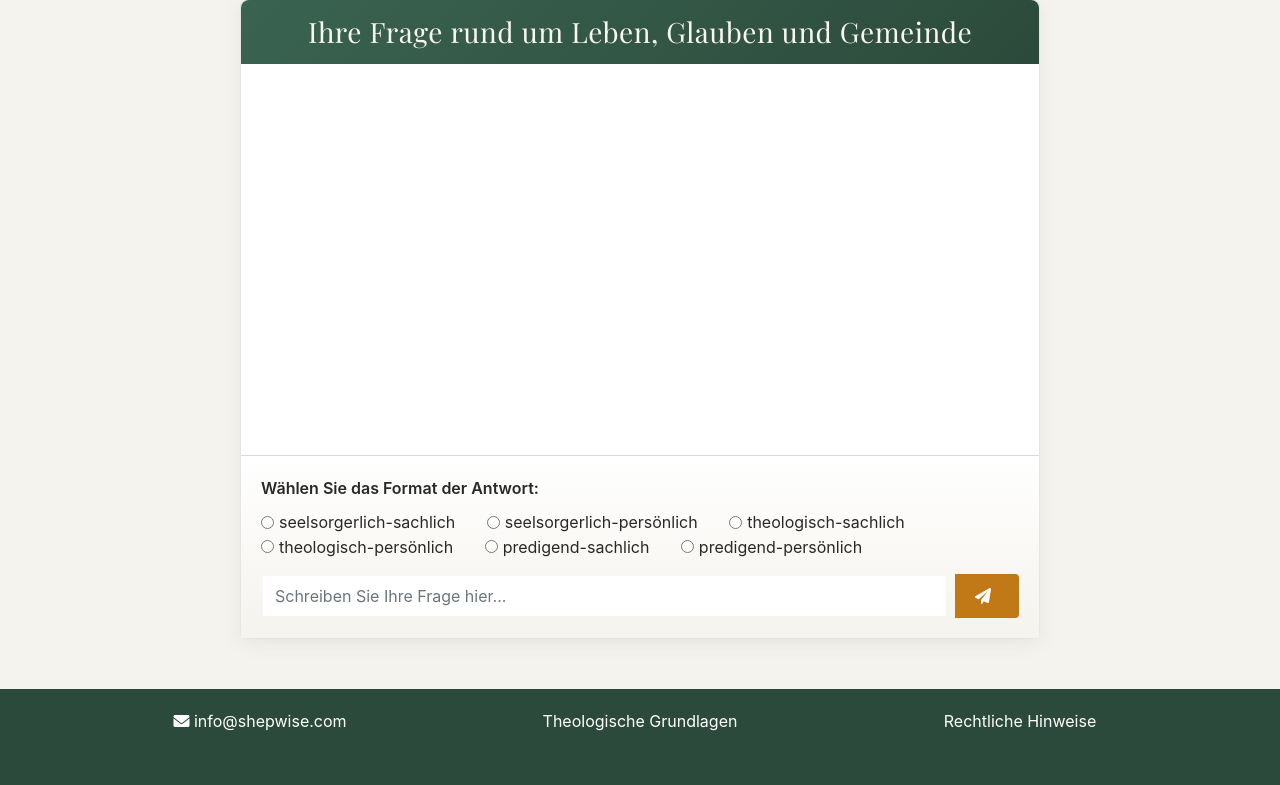
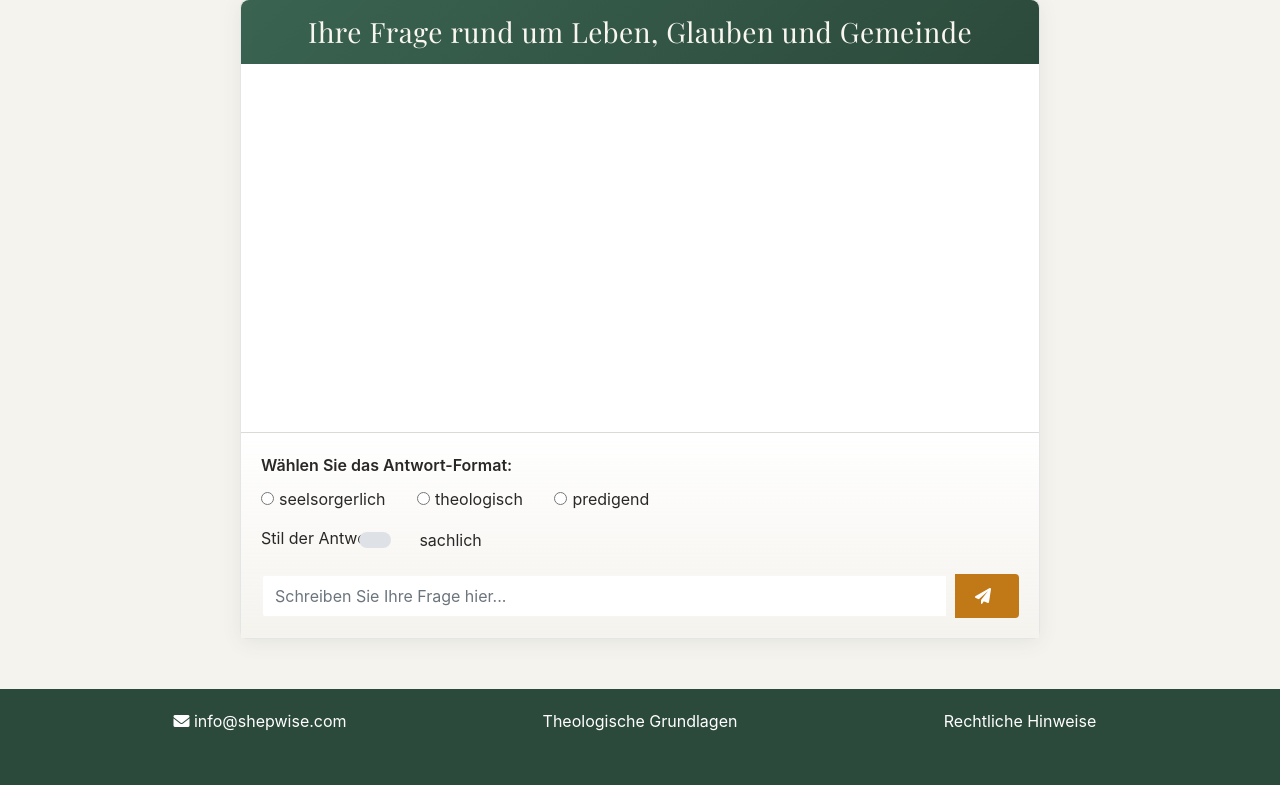
Before and after one commit to FritzSavira/ama_browser, a Flask app: page /chat in a window 1280 px wide. Shown: the part 177-962 px from the top of the page. Run offline with Flask 3, Linux system fonts and the light colour scheme; some libraries are stand-ins or nearby versions; some web fonts are replaced.

Commit message:
chat.html, main.py, prompt.py, main.js: sachlich oder persönlich kan über einen Schalter ausgewählt werden.

```diff
--- a/app/main.py
+++ b/app/main.py
@@ -547,17 +547,17 @@ def ask():
             return jsonify({'answer': 'No agent selected.'}), 400
 
         # Map the agent to the appropriate prompt
-        if agent == 'pastoral-seelsorgerlich-sachlich':
+        if agent == 'seelsorgerlich-sachlich':
             prompt_text = prompt_pastor_factual
-        elif agent == 'pastoral-seelsorgerlich-persönlich':
+        elif agent == 'seelsorgerlich-persönlich':
             prompt_text = prompt_pastor_personal
-        elif agent == 'theologisch-wissenschaftlich-sachlich':
+        elif agent == 'theologisch-sachlich':
             prompt_text = prompt_theologian_factual
-        elif agent == 'theologisch-wissenschaftlich-persönlich':
+        elif agent == 'theologisch-persönlich':
             prompt_text = prompt_theologian_personal
-        elif agent == 'predigend-erzählend-sachlich':
+        elif agent == 'predigend-sachlich':
             prompt_text = prompt_preacher_factual
-        elif agent == 'predigend-erzählend-persönlich':
+        elif agent == 'predigend-persönlich':
             prompt_text = prompt_preacher_personal
         elif agent == 'individuell-setting':
             # Dynamically load the current value
--- a/static/js/main.js
+++ b/static/js/main.js
@@ -25,6 +25,10 @@ document.addEventListener('DOMContentLoaded', () => {
         // Erfassen des ausgewählten Agenten
         const agentInput = document.querySelector('input[name="agent"]:checked');
 
+        // Erfassen des Stil-Schalters
+        const stilSwitch = document.getElementById('stilSwitch');
+        const stil = stilSwitch && stilSwitch.checked ? 'persönlich' : 'sachlich';
+
         // Überprüfen, ob eine Frage eingegeben wurde
         if (frageInput.trim() === '') {
             alert('Bitte geben Sie eine Frage ein.');
@@ -39,11 +43,16 @@ document.addEventListener('DOMContentLoaded', () => {
 
         const agentValue = agentInput.value;
 
-        // Überprüfen, ob die Frage nicht leer ist
-        if (frageInput.trim() === '') {
-            alert('Bitte geben Sie eine Frage ein.');
-            return;
+        // Finaler Prompt-String (außer bei individuell)
+        let agentFinal = agentValue;
+        if (
+            agentValue === 'seelsorgerlich' ||
+            agentValue === 'theologisch' ||
+            agentValue === 'predigend'
+        ) {
+            agentFinal = `${agentValue}-${stil}`;
         }
+        // Für individuell-setting bleibt Wert wie im Value
 
         // Lösche den bisherigen Chat-Verlauf
         chatMessages.innerHTML = '';
@@ -81,7 +90,7 @@ document.addEventListener('DOMContentLoaded', () => {
                 headers: {
                     'Content-Type': 'application/json'
                 },
-                body: JSON.stringify({ frage: frageInput, agent: agentValue })
+                body: JSON.stringify({ frage: frageInput, agent: agentFinal })
             });
 
             // Ladeintervall stoppen
--- a/templates/chat.html
+++ b/templates/chat.html
@@ -81,9 +81,7 @@
             <h3>Ihre Frage rund um Leben, Glauben und Gemeinde</h3>
         </div>
         <!-- Bereich für die Chat-Nachrichten -->
-        <div id="chatMessages" class="chat-messages d-flex flex-column">
-            <!-- Nachrichten werden hier hinzugefügt -->
-        </div>
+        <div id="chatMessages" class="chat-messages d-flex flex-column"></div>
         <!-- Download-Button zum Herunterladen der Frage und Antwort -->
         <button id="download_md" class="btn btn-secondary">
             <i class="fas fa-download"></i>
@@ -92,47 +90,40 @@
         <!-- Eingabebereich für neue Fragen -->
         <div class="chat-input">
             <form id="frageForm" class="d-flex flex-column">
-                <!-- Agenten-Auswahl -->
+                <!-- NEU: Agenten-Auswahl (reduziert auf 3 + optional individuell) -->
                 <fieldset class="form-group">
-                    <legend>Wählen Sie das Format der Antwort:</legend>
+                    <legend>Wählen Sie das Antwort-Format:</legend>
                     <div class="form-check form-check-inline">
-                        <input class="form-check-input" type="radio" name="agent" id="agent_pastoral_sachlich" value="pastoral-seelsorgerlich-sachlich" required>
-                        <label class="form-check-label" for="agent_pastoral_sachlich">seelsorgerlich-sachlich</label>
+                        <input class="form-check-input" type="radio" name="agent" id="agent_seelsorgerlich" value="seelsorgerlich" required>
+                        <label class="form-check-label" for="agent_seelsorgerlich">seelsorgerlich</label>
                     </div>
                     <div class="form-check form-check-inline">
-                        <input class="form-check-input" type="radio" name="agent" id="agent_pastoral_persönlich" value="pastoral-seelsorgerlich-persönlich" required>
-                        <label class="form-check-label" for="agent_pastoral_persönlich">seelsorgerlich-persönlich</label>
+                        <input class="form-check-input" type="radio" name="agent" id="agent_theologisch" value="theologisch">
+                        <label class="form-check-label" for="agent_theologisch">theologisch</label>
                     </div>
                     <div class="form-check form-check-inline">
-                        <input class="form-check-input" type="radio" name="agent" id="agent_theologisch_sachlich" value="theologisch-wissenschaftlich-sachlich">
-                        <label class="form-check-label" for="agent_theologisch_sachlich">theologisch-sachlich</label>
-                    </div>
-                    <div class="form-check form-check-inline">
-                        <input class="form-check-input" type="radio" name="agent" id="agent_theologisch_persönlich" value="theologisch-wissenschaftlich-persönlich">
-                        <label class="form-check-label" for="agent_theologisch_persönlich">theologisch-persönlich</label>
-                    </div>
-                    <div class="form-check form-check-inline">
-                        <input class="form-check-input" type="radio" name="agent" id="agent_predigend_sachlich" value="predigend-erzählend-sachlich">
-                        <label class="form-check-label" for="agent_predigend_sachlich">predigend-sachlich</label>
-                    </div>
-                    <div class="form-check form-check-inline">
-                        <input class="form-check-input" type="radio" name="agent" id="agent_predigend_persönlich" value="predigend-erzählend-persönlich">
-                        <label class="form-check-label" for="agent_predigend_persönlich">predigend-persönlich</label>
+                        <input class="form-check-input" type="radio" name="agent" id="agent_predigend" value="predigend">
+                        <label class="form-check-label" for="agent_predigend">predigend</label>
                     </div>
                     {% if is_pro %}
                     <div class="form-check form-check-inline">
                         <input class="form-check-input" type="radio" name="agent" id="agent_idividuell" value="individuell-setting">
                         <label class="form-check-label" for="agent_idividuell">individuell</label>
                     </div>
-                    {% else %}
                     {% endif %}
-
                 </fieldset>
+                <!-- NEU: Stil-Schalter -->
+                <div class="form-group">
+                    <label for="stilSwitch">Stil der Antwort:</label>
+                    <div class="custom-control custom-switch d-inline-block ml-2 align-middle">
+                        <input type="checkbox" class="custom-control-input" id="stilSwitch" name="stil">
+                        <label class="custom-control-label" for="stilSwitch" id="stilSwitchLabel">sachlich</label>
+                    </div>
+                </div>
                 <!-- Frage Eingabe -->
                 <div class="input-group">
                     <input type="text" id="frage" name="frage" required class="form-control" placeholder="Schreiben Sie Ihre Frage hier...">
                     <div class="input-group-append">
-                        <!-- Sende-Button  -->
                         <button type="submit" class="btn btn-primary ml-2">
                             <i class="fas fa-paper-plane"></i>
                             <span class="d-none d-sm-inline ml-2"></span>
@@ -161,13 +152,22 @@
             </div>
         </div>
     </footer>
-    <!-- Einbinden von jQuery und Bootstrap JS über CDN -->
+    <!-- Scripte -->
     <script src="https://code.jquery.com/jquery-3.5.1.min.js"></script>
-    <!-- Popper.js und Bootstrap JS (falls Bootstrap JS-Komponenten verwendet werden) -->
     <script src="https://cdn.jsdelivr.net/npm/bootstrap@4.0.0/dist/js/bootstrap.min.js"></script>
-    <!-- Vor dem Einbinden von main.js hinzufügen -->
     <script src="https://cdn.jsdelivr.net/npm/marked/marked.min.js"></script>
-    <!-- Externe JavaScript-Datei -->
+    <script>
+      // Dynamisches Label am Schalter
+      document.addEventListener('DOMContentLoaded', function() {
+        var stilSwitch = document.getElementById('stilSwitch');
+        var stilSwitchLabel = document.getElementById('stilSwitchLabel');
+        if(stilSwitch && stilSwitchLabel) {
+          stilSwitch.addEventListener('change', function() {
+            stilSwitchLabel.textContent = stilSwitch.checked ? 'persönlich' : 'sachlich';
+          });
+        }
+      });
+    </script>
     <script src="{{ url_for('static', filename='js/main.js') }}"></script>
 </body>
 </html>
```
Also changed, not shown: app/prompt.py (+39 -3 lines).
